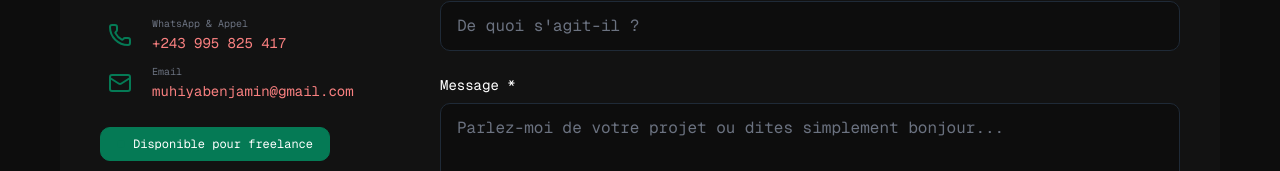
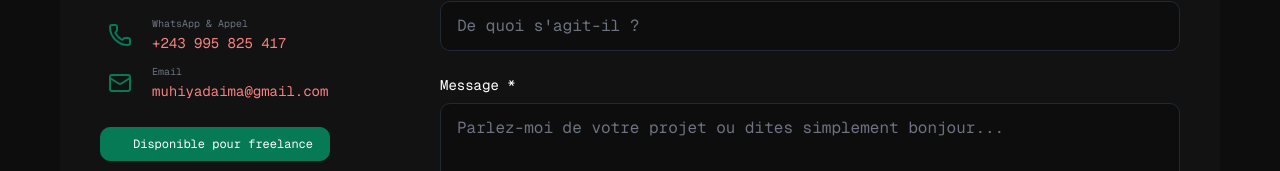
Before and after one commit to DaimaMuhiya/portfolio-daima, a Next.js app: page / in a window 1280 px wide. Shown: the part 5384-5555 px from the top of the page. Built offline with nearby package versions, Linux system fonts and the light colour scheme; no server answers.

Commit message:
fix(contact-form): update email address for contact form
Corrects the email address displayed in the contact form to ensure accurate contact information for users.

```diff
--- a/src/components/contact-form.tsx
+++ b/src/components/contact-form.tsx
@@ -93,7 +93,7 @@ export default function ContactForm({
                     Email
                   </p>
                   <p className="text-[#F98080] text-sm font-mono truncate">
-                    muhiyabenjamin@gmail.com
+                    muhiyadaima@gmail.com
                   </p>
                 </div>
               </a>
```
